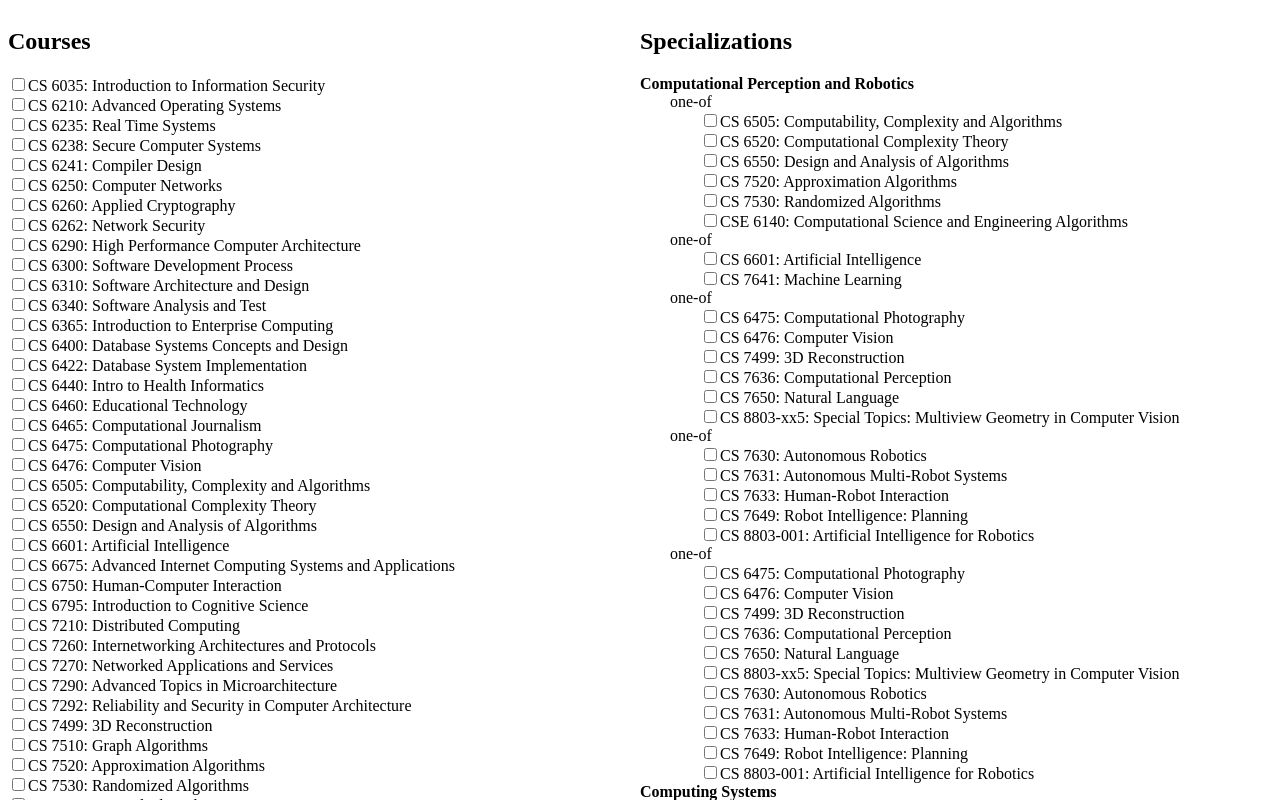
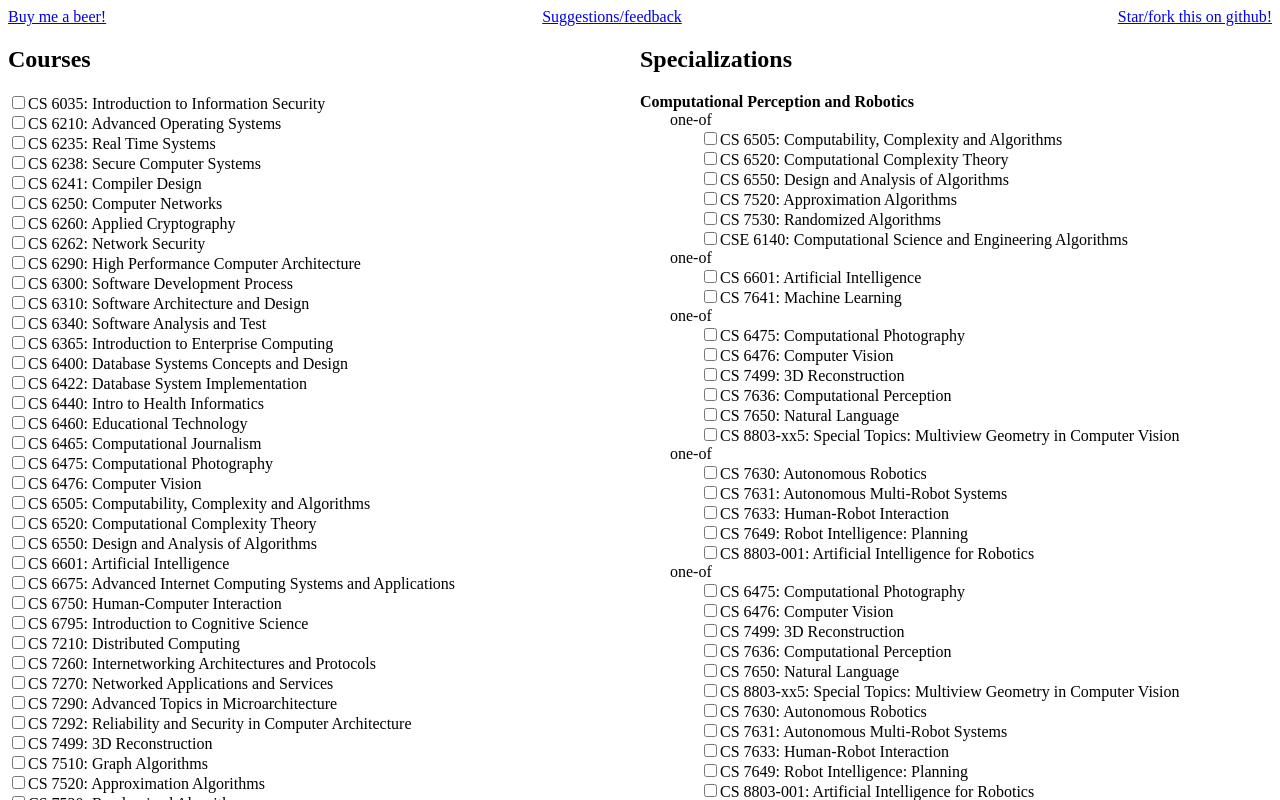
Before and after one commit to jeanbza/git-course-map, a React app: page / in a window 1280 px wide. Shown: the top 800 px of the page. Built offline with nearby package versions, Linux system fonts and the light colour scheme.

Commit message:
Add header

```diff
--- a/index.html
+++ b/index.html
@@ -3,6 +3,11 @@
     <link rel="stylesheet" href="./dist/app.css"/>
 </head>
 <body>
+<div class="header">
+    <a target="_blank" href="https://www.patreon.com/user?u=274157">Buy me a beer!</a>
+    <a target="_blank" href="https://github.com/jadekler/git-course-map/issues">Suggestions/feedback</a>
+    <a target="_blank" href="https://github.com/jadekler/git-course-map">Star/fork this on github!</a>
+</div>
 <div id="root"></div>
 <script src="./dist/bundle.js"></script>
 </body>
--- a/stylesheets/app.scss
+++ b/stylesheets/app.scss
@@ -6,6 +6,11 @@
   flex: 1;
 }
 
+.header {
+  display: flex;
+  justify-content: space-between;
+}
+
 .inset {
   padding-left: 30px;
 }
```
Also changed, not shown: 1 other file (tests, documents, lock files or other folders).
